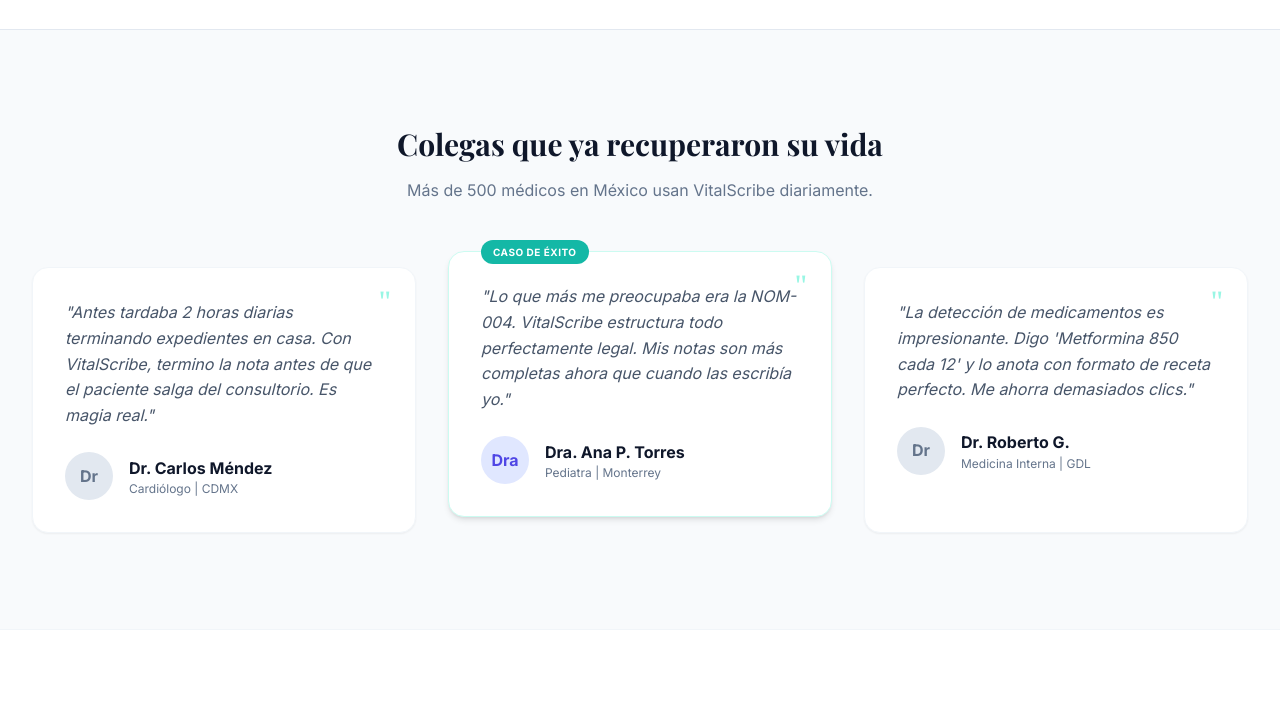
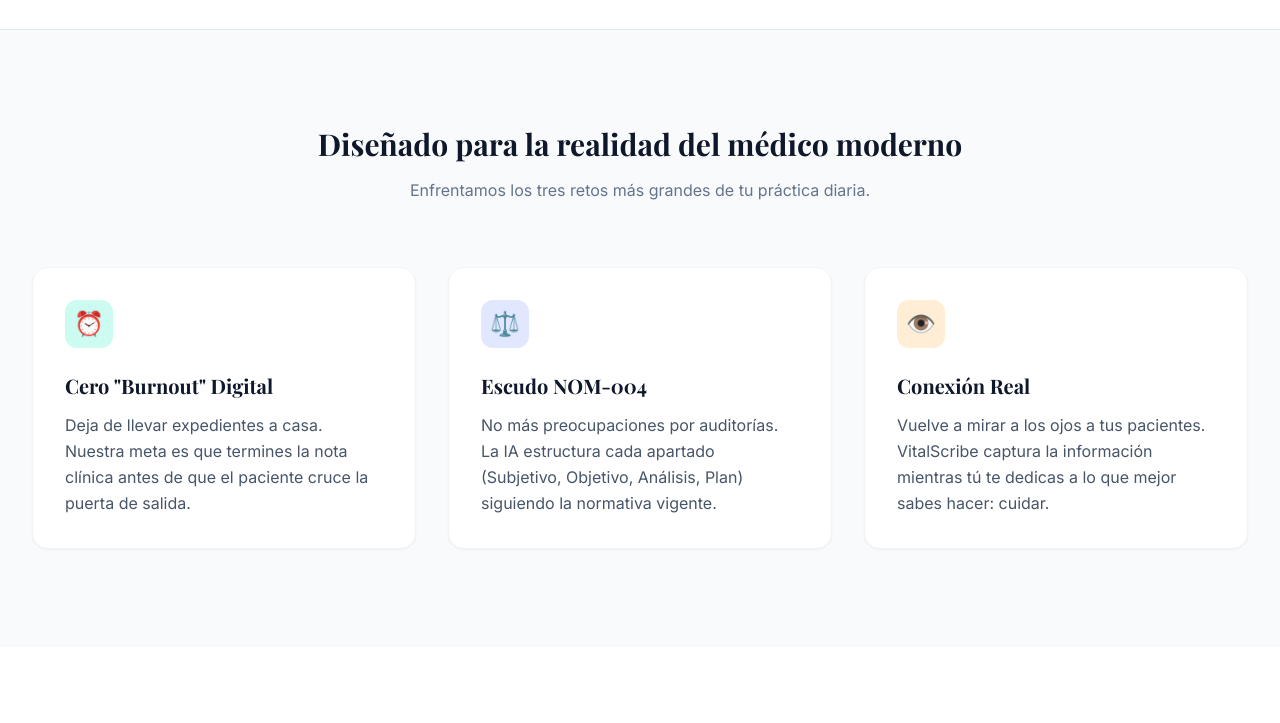
Before and after one commit to Maps67/pixelarte-sitio-web, an Astro site: page /vitalscribe in a window 1280 px wide. Shown: the part 2180-2903 px from the top of the page. Built offline with nearby package versions, Linux system fonts and the light colour scheme; Astro itself is replaced by a stand-in of ours.

Commit message:
feat: actualización de landing page con pilares de valor y enfoque honesto

```diff
--- a/src/pages/vitalscribe/index.astro
+++ b/src/pages/vitalscribe/index.astro
@@ -158,52 +158,33 @@
   <section class="py-24 bg-slate-50 border-t border-slate-200">
     <div class="max-w-7xl mx-auto px-4 sm:px-6 lg:px-8">
       <div class="text-center mb-16">
-        <h2 class="text-3xl font-bold text-slate-900">Colegas que ya recuperaron su vida</h2>
-        <p class="text-slate-500 mt-4">Más de 500 médicos en México usan VitalScribe diariamente.</p>
+        <h2 class="text-3xl font-bold text-slate-900">Diseñado para la realidad del médico moderno</h2>
+        <p class="text-slate-500 mt-4">Enfrentamos los tres retos más grandes de tu práctica diaria.</p>
       </div>
 
       <div class="grid md:grid-cols-3 gap-8">
-        <div class="bg-white p-8 rounded-2xl shadow-sm border border-slate-100 relative">
-          <div class="text-4xl text-teal-200 absolute top-4 right-6 font-serif">"</div>
-          <p class="text-slate-600 mb-6 relative z-10 italic">
-            "Antes tardaba 2 horas diarias terminando expedientes en casa. Con VitalScribe, termino la nota antes de que el paciente salga del consultorio. Es magia real."
+        <div class="bg-white p-8 rounded-2xl shadow-sm border border-slate-100 hover:border-teal-200 transition-all">
+          <div class="w-12 h-12 bg-teal-100 rounded-xl flex items-center justify-center text-2xl mb-6">⏰</div>
+          <h3 class="text-xl font-bold text-slate-900 mb-3">Cero "Burnout" Digital</h3>
+          <p class="text-slate-600 leading-relaxed">
+            Deja de llevar expedientes a casa. Nuestra meta es que termines la nota clínica antes de que el paciente cruce la puerta de salida.
           </p>
-          <div class="flex items-center gap-4">
-            <div class="w-12 h-12 bg-slate-200 rounded-full flex items-center justify-center font-bold text-slate-500">Dr</div>
-            <div>
-              <p class="font-bold text-slate-900">Dr. Carlos Méndez</p>
-              <p class="text-xs text-slate-500">Cardiólogo | CDMX</p>
-            </div>
-          </div>
         </div>
 
-        <div class="bg-white p-8 rounded-2xl shadow-md border border-teal-100 relative transform md:-translate-y-4">
-          <div class="text-4xl text-teal-200 absolute top-4 right-6 font-serif">"</div>
-          <div class="absolute -top-3 left-8 bg-teal-500 text-white text-[10px] font-bold px-3 py-1 rounded-full uppercase tracking-wider">Caso de Éxito</div>
-          <p class="text-slate-600 mb-6 relative z-10 italic">
-            "Lo que más me preocupaba era la NOM-004. VitalScribe estructura todo perfectamente legal. Mis notas son más completas ahora que cuando las escribía yo."
+        <div class="bg-white p-8 rounded-2xl shadow-sm border border-slate-100 hover:border-teal-200 transition-all">
+          <div class="w-12 h-12 bg-indigo-100 rounded-xl flex items-center justify-center text-2xl mb-6">⚖️</div>
+          <h3 class="text-xl font-bold text-slate-900 mb-3">Escudo NOM-004</h3>
+          <p class="text-slate-600 leading-relaxed">
+            No más preocupaciones por auditorías. La IA estructura cada apartado (Subjetivo, Objetivo, Análisis, Plan) siguiendo la normativa vigente.
           </p>
-          <div class="flex items-center gap-4">
-            <div class="w-12 h-12 bg-indigo-100 rounded-full flex items-center justify-center font-bold text-indigo-600">Dra</div>
-            <div>
-              <p class="font-bold text-slate-900">Dra. Ana P. Torres</p>
-              <p class="text-xs text-slate-500">Pediatra | Monterrey</p>
-            </div>
-          </div>
         </div>
 
-        <div class="bg-white p-8 rounded-2xl shadow-sm border border-slate-100 relative">
-          <div class="text-4xl text-teal-200 absolute top-4 right-6 font-serif">"</div>
-          <p class="text-slate-600 mb-6 relative z-10 italic">
-            "La detección de medicamentos es impresionante. Digo 'Metformina 850 cada 12' y lo anota con formato de receta perfecto. Me ahorra demasiados clics."
+        <div class="bg-white p-8 rounded-2xl shadow-sm border border-slate-100 hover:border-teal-200 transition-all">
+          <div class="w-12 h-12 bg-orange-100 rounded-xl flex items-center justify-center text-2xl mb-6">👁️</div>
+          <h3 class="text-xl font-bold text-slate-900 mb-3">Conexión Real</h3>
+          <p class="text-slate-600 leading-relaxed">
+            Vuelve a mirar a los ojos a tus pacientes. VitalScribe captura la información mientras tú te dedicas a lo que mejor sabes hacer: cuidar.
           </p>
-          <div class="flex items-center gap-4">
-            <div class="w-12 h-12 bg-slate-200 rounded-full flex items-center justify-center font-bold text-slate-500">Dr</div>
-            <div>
-              <p class="font-bold text-slate-900">Dr. Roberto G.</p>
-              <p class="text-xs text-slate-500">Medicina Interna | GDL</p>
-            </div>
-          </div>
         </div>
       </div>
     </div>
```
